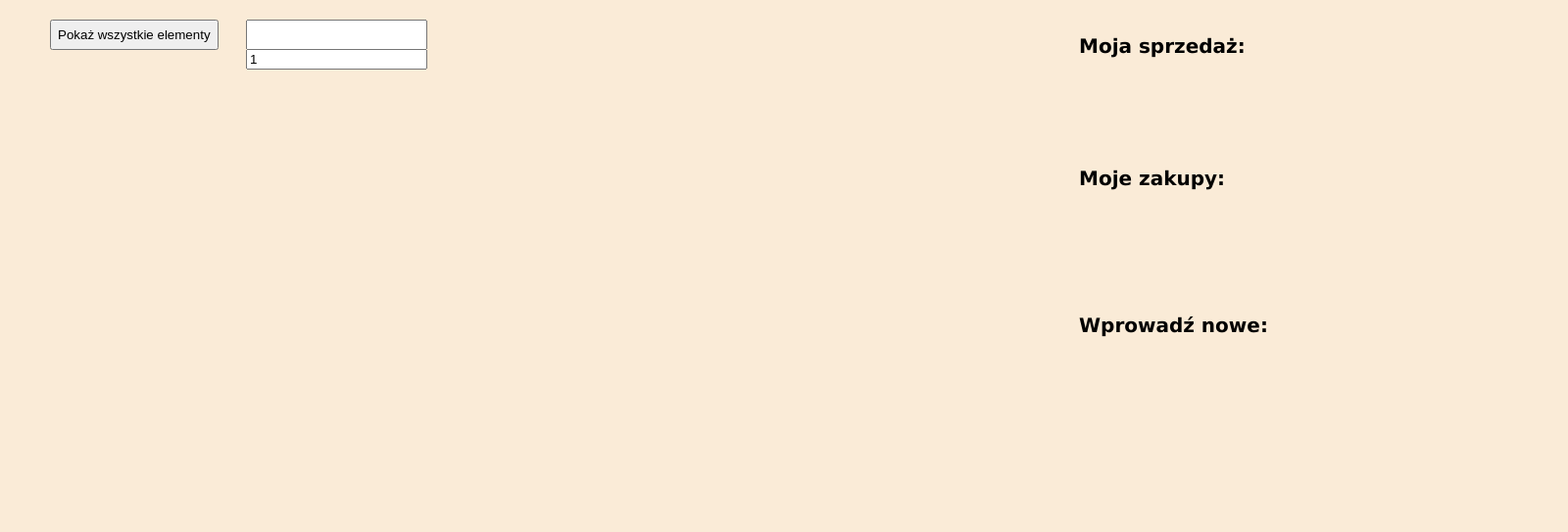
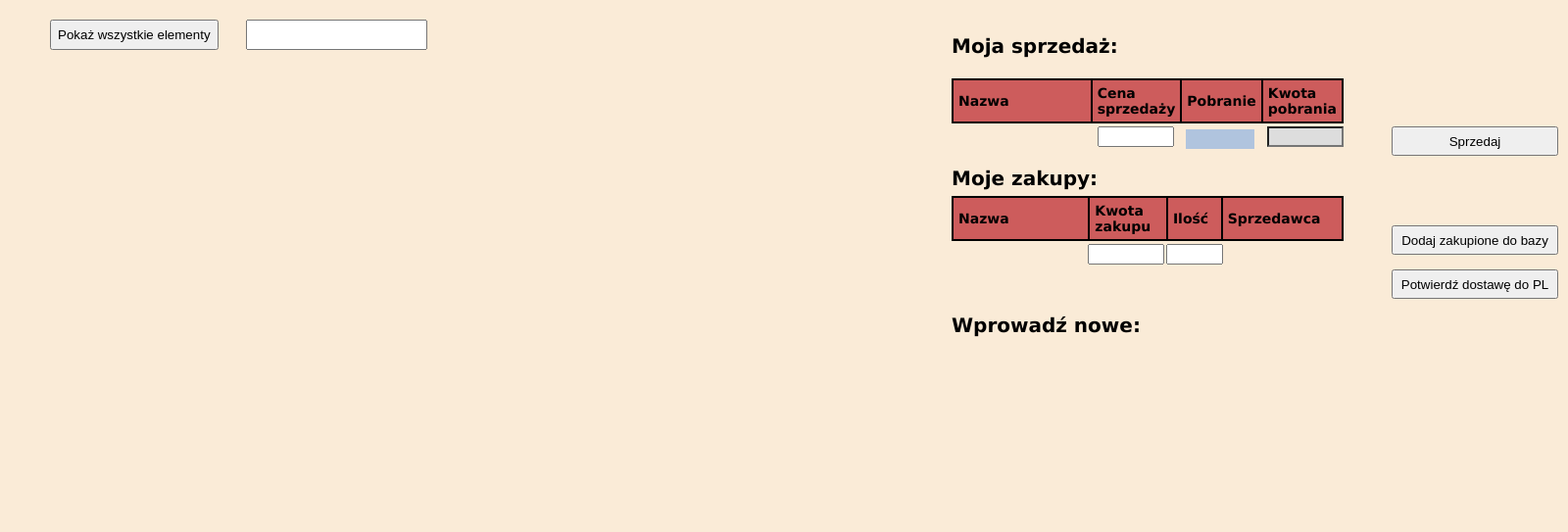
Before and after one commit to Michalqq/Manage-items, a PHP site: page / in a window 1600 px wide. Shown: the top 543 px of the page at 98% size. Run offline with PHP 8.4, Linux system fonts and the light colour scheme; some libraries are stand-ins or nearby versions.

Commit message:
Add files via upload

```diff
--- a/index.php
+++ b/index.php
@@ -1,18 +1,32 @@
 <!DOCTYPE html>
 <html>
    <head>
-    <link rel="stylesheet" type="text/css" href="style1.css">
+    <link rel="stylesheet" type="text/css" href="style2.css">
    </head>
-    <p style="margin-left:1100px">Moja sprzedaż:</p>
-    <p style="margin-left:1100px; top:150px">Moje zakupy:</p>
-    <p style="margin-left:1100px; top:300px">Wprowadź nowe:</p>
+    <p style="margin-left:970px;">Moja sprzedaż:</p>
+    <p style="margin-left:970px; top:150px">Moje zakupy:</p>
+    <p style="margin-left:970px; top:300px">Wprowadź nowe:</p>
     <body>
 <form method="post">
     <input type="submit" name="mainTable" id="mainTable" style="position:absolute; margin-left:50px; top:20px; height:31px;"  value="Pokaż wszystkie elementy" /><br/>
     <br>
     <input id="filter" type="text" name="filter" style="position:absolute; height:25px; margin-left:250px; top:20px" value=""><br>
-    <input id="BreakInput" type="text" name="BreakInput" style="position:absolute; height:15px; margin-left:250px; top:50px" value="1"><br>
     <br>
+
+    <input type="submit" class="selectBuy" name="buyBtn" id="buyBtn" style="margin-left:450px; top: 230px; width: 170px; height: 30px;"  value="Dodaj zakupione do bazy" />
+    <input type="submit" class="selectBuy" name="confirmDeliverToPL" id="confirmDeliverToPL" style="margin-left:450px; top: 275px; width: 170px; height: 30px;"  value="Potwierdź dostawę do PL" />
+    <table id="sellTable" style="margin-left:970px; width:400px; position:absolute; top:80px">
+    <tr class="header"><td style="width:150px">Nazwa</td></td><td>Cena sprzedaży</td><td>Pobranie</td><td>Kwota pobrania</td></tr>
+    </table>
+    <table id="buyTable" style="margin-left:970px; width:400px; position:absolute; top:200px">
+    <tr class="header"><td style="width:35%">Nazwa</td></td><td style="width:20%">Kwota zakupu</td><td>Ilość</td><td>Sprzedawca</td></tr>
+    </table>
+    <input type="text" class="select1" name="Sell_price" id="Sell_price" style="margin-left:150px; width: 70px;"/>
+    <input type="checkbox" class="select1" name="If_cash_on_delivery" id="If_cash_on_delivery" style="margin-left:240px; width: 70px;" value="0"/>
+    <input type="text" class="select1" name="Cash_on_delivery" id="Cash_on_delivery" style="margin-left:323px; width: 70px; background-color:#dddddd" readonly/>
+    <input type="submit" class="select1" name="sellBtn" id="sellBtn" style="margin-left:450px; width: 170px; height: 30px;" onclick="CheckBuyValue()" value="Sprzedaj" />
+    <input type="text" class="selectBuy" name="Buy_price" id="Buy_price" style="margin-left:140px; width: 70px;"/>
+    <input type="text" class="selectBuy" name="Quantity" id="Quantity" style="margin-left:220px; width: 50px;"/>
 </form>
 
 <script src="https://ajax.googleapis.com/ajax/libs/jquery/2.1.3/jquery.min.js"></script>
@@ -28,17 +42,9 @@
     }
 
 }
-function CheckBuyValue() {
-   // if (document.getElementById("If_cash_on_delivery").checked == true && document.getElementById("Cash_on_delivery").value!="") {
-//        alert("asds");
-//    } else {
-//        document.getElementById("BreakInput").value = 0;
-//    }
-}
 </script>
 
 <?php
-//select_From_DB("");
 function lacz_bd() {
   $db = new mysqli('localhost', 'Michal', '123', 'wskazniki');
     if (! $db)
@@ -62,7 +68,6 @@
 //echo '<table id="mainTable">';
 $parameter = array ("", "In", "Nazwa", "Cena zakupu", "Ilość", "Data zakupu", "Ile zam.");
 AddTableRow(7, "header", $parameter);
-//echo '<tr class="header"><td></td><td>In</td><td>Nazwa</td></td><td>Cena zakupu</td><td>Ilość</td><td>Data zakupu</td><td>Ile zam.</td></tr>';
 //pętla po rekordach z bazy
 $index = 0;
 $namesIndex = array();
@@ -80,7 +85,7 @@
             array_push($namesIndex, $wiersz3['Name']);
             $index += 1;
             echo '<tr style="background-color:'.$rowColor[($index % 2)].';hover {background-color: yellow}">';
-            echo '<form method="post"><td id="checkBtn'.($index-1).'"style="width:2%" class="checkbox-td"><input type="submit" name="checklist-list" value=" _ "></td></form>';
+            echo '<td></td>';
             echo '<td style="width:2%">'.$index.'</td>';
             $zapytanie2 = "SELECT Name FROM item WHERE ID=".$wiersz['Item_ID'];
             $wynik2 = $db->query($zapytanie2);
@@ -96,30 +101,20 @@
     }
 }
 echo '</table>';
-echo json_encode($namesIndex);
-echo '<form method="post"><table id="sellTable" style="margin-left:1100px; width:400px; position:absolute; top:80px">';
-echo '<tr class="header"><td style="width:150px">Nazwa</td></td><td>Cena sprzedaży</td><td>Pobranie</td><td>Kwota pobrania</td></tr>';
-echo '</table>';
-echo '<form method="post"><table id="buyTable" style="margin-left:1100px; width:400px; position:absolute; top:200px">';
-echo '<tr class="header"><td style="width:35%">Nazwa</td></td><td style="width:20%">Kwota zakupu</td><td>Ilość</td><td>Sprzedawca</td></tr>';
-echo '</table>';
+//echo json_encode($namesIndex);
+
 echo '<select class="select1" name="select1">';
 for ($i=0; $i <count ($namesIndex); $i++) {
     echo '<option>'.$namesIndex[$i].'</option>';
 }
 echo '</select>';
-echo  '<input type="text" class="select1" name="Sell_price" id="Sell_price" style="margin-left:150px; width: 70px;"/><br/>';
-echo '<input type="checkbox" class="select1" name="If_cash_on_delivery" id="If_cash_on_delivery" style="margin-left:240px; width: 70px;" value="0"/>';
-echo  '<input type="text" class="select1" name="Cash_on_delivery" id="Cash_on_delivery" style="margin-left:323px; width: 70px; background-color:#dddddd" readonly/><br/>';
-echo  '<input type="submit" class="select1" name="sellBtn" id="sellBtn" style="margin-left:450px; width: 100px; height: 30px;" onclick="CheckBuyValue()" value="Sprzedaj" />';
 
 echo '<select class="selectBuy" name="selectBuy">';
 for ($i=0; $i <count ($namesIndex); $i++) {
     echo '<option>'.$namesIndex[$i].'</option>';
 }
 echo '</select>';
-echo  '<input type="text" class="selectBuy" name="Buy_price" id="Buy_price" style="margin-left:140px; width: 70px;"/><br/>';
-echo  '<input type="text" class="selectBuy" name="Quantity" id="Quantity" style="margin-left:220px; width: 50px;"/><br/>';
+
 $showSeller = ($db->query("SELECT Seller_name FROM seller"));
 if ($showSeller->num_rows > 0) {
     echo '<select class="selectBuy" name="selectSeller" style="margin-left:280px">';
@@ -129,7 +124,7 @@
     echo '</select>';
 }
 echo '</select>';
-echo  '<input type="submit" class="selectBuy" name="buyBtn" id="buyBtn" style="margin-left:450px; width: 100px; height: 30px;"  value="Zakup" /></form>';
+    echo "</form>";
 closeDB($db);
 }
 if(array_key_exists('mainTable',$_POST)){
@@ -137,9 +132,6 @@
    // select_From_DB("ADDCO BOOST");
 }
 if (isset($_POST['sellBtn'])) { // Update record when SELL item
-    //echo $_POST['select1'];
-    //echo $_POST['Sell_price'];
-    //echo $_POST['Cash_on_delivery'];
     if ($_POST['Sell_price']=="") {
         exit();
     } else {
@@ -164,11 +156,9 @@
     }
 }
 if (isset($_POST['buyBtn'])) { // Set record when BUY item
-    //echo $_POST['select1'];
-    //echo $_POST['Sell_price'];
-    //echo $_POST['Cash_on_delivery'];
     if ($_POST['Buy_price']=="" Or $_POST['Quantity']=="") {
         echo ("Wpisz wymagane dane");
+        closeDB($db);
         exit();
     } else {
         $db = lacz_bd();
@@ -190,6 +180,38 @@
                 echo "Error updating record: " . $db->error . " </br>";
             }
         }
+    }
+    closeDB($db);
+    select_From_DB($_POST['filter']);
+}
+
+if (isset($_POST['confirmDeliverToPL'])) { // Update record when item arrived to PL
+    if ($_POST['Quantity']=="") {
+        echo ("Wpisz wymagane dane");
+        exit();
+    } else {
+        $db = lacz_bd();
+        $selectItemId = "SELECT ID FROM item WHERE Name = '".$_POST['selectBuy']."'";
+        $wynik0 = $db->query($selectItemId);
+        $itemID = $wynik0->fetch_assoc();
+        $selectUndeliveredItems = "SELECT ID FROM wskazniki WHERE delivered_to_Poland IS NULL AND Item_ID = '".$itemID['ID']."' ORDER BY Buy_date";
+        $wynik00 = $db->query($selectUndeliveredItems);
+        $ile_znalezionych = $wynik00->num_rows;
+        if ($ile_znalezionych < $_POST['Quantity']) {
+            echo ("Elementów w transporcie jest mniej niż potwierdzasz");
+            closeDB($db);
+            exit();
+        } else {
+            for ($i=0; $i<$_POST['Quantity']; $i++) {
+                $ID = $wynik00->fetch_assoc();
+                $updateDeliveryToPL = "UPDATE wskazniki SET delivered_to_Poland=1 WHERE ID=".$ID['ID'];
+                if ($db->query($updateDeliveryToPL)=== TRUE ) {
+                    echo "Record updated successfully  </br>";
+                } else {
+                    echo "Error updating record: " . $db->error . " </br>";
+                }
+            }
+        }
         closeDB($db);
         select_From_DB($_POST['filter']);
     }
@@ -206,7 +228,6 @@
             echo '<td>'.$parameter[$i].'</td>';
         }
     echo '</tr>';
-    //echo '<tr class="header"><td></td><td>In</td><td>Nazwa</td></td><td>Cena zakupu</td><td>Ilość</td><td>Data zakupu</td><td>Ile zam.</td></tr>';
 }
 ?>
  </body>
--- a/style2.css
+++ b/style2.css
@@ -22,6 +22,12 @@
     height: 1000px;
     background-color: antiquewhite;
 }
+p {
+    position: absolute;
+    font-family:'Verdana';
+    font-size: 20px;
+    font-weight: 700;
+}
 table {
     font-weight: 500;
 	border-collapse: collapse;
@@ -33,16 +39,20 @@
 	border: 2px solid #000000;
 	padding: 5px;}
 tr:hover {
-    background-color:lightblue;
 }
 tr:hover td {
-    background-color: transparent; /* or #000 */
 }
 .select1 {
     position:absolute;
-    left: 1100px;
+    left: 970px;
     top:129px;
     width:142px;
+}
+.selectBuy {
+    position:absolute;
+    left: 970px;
+    top:249px;
+    width:132px;
 }
 .header {
     font-weight: bold;
```
